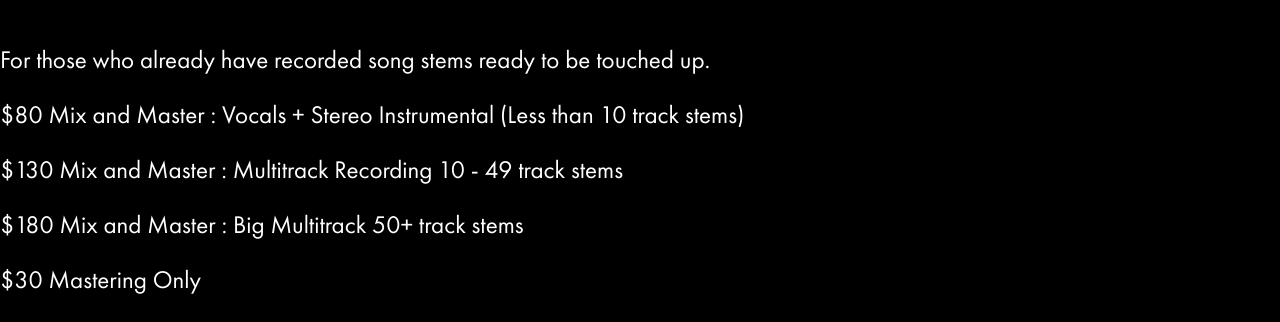
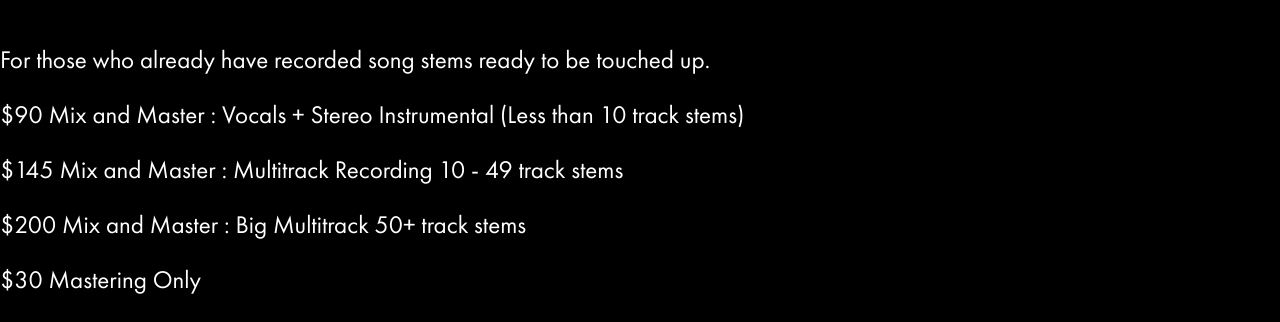
Before and after one commit to zackhanni/Soma-website-classic, a Jekyll site: the page built from _posts/2015-08-02-rates-services.md, in a window 1280 px wide and 900 px high, scrolled down 2035 px. Shown: the part 162-484 px from the top of the window. Built offline with Jekyll 4.4.1, drawn with Linux system fonts in a browser that asks for light colours; our own code applies the rules of GitHub Pages for plain Markdown files; some of the changed text lies outside the part shown.

Commit message:
price update + markdown error

```diff
--- a/_posts/2015-08-02-rates-services.md
+++ b/_posts/2015-08-02-rates-services.md
@@ -11,7 +11,7 @@ Includes engineer, recording, mixing, mastering and file transfers for duration
 
 Bulk Rate $450 for 10 hours (Time can be split across sessions. Expires after 1 year.)
 
-**_All work must be done during studio time_*
+**_All work must be done during studio time_**
 
 <!-- Start Square Appointments Embed code --> <a target="_top" style="background-color: #03A8D8; color: white; height: 40px; text-transform: uppercase; font-family: 'Square Market', 'helvetica neue', helvetica, arial, sans-serif; letter-spacing: 1px; line-height: 38px; padding: 0 28px; border-radius: 3px; font-weight: 500; font-size: 14px; cursor: pointer; display: inline-block;" href="https://squareup.com/appointments/book/52758083-5a1a-4b2d-a710-6687d1641594/8GNV6PJ8WK7YH/services" rel="nofollow">Book an Appointment</a> <!-- End Square Appointments Embed code -->
 
@@ -35,11 +35,11 @@ It's always valuable to have a fresh set of ears when mixing and mastering a son
 
 For those who already have recorded song stems ready to be touched up.
 
-$80 Mix and Master : Vocals + Stereo Instrumental (Less than 10 track stems)
+$90 Mix and Master : Vocals + Stereo Instrumental (Less than 10 track stems)
 
-$130 Mix and Master : Multitrack Recording 10 - 49 track stems
+$145 Mix and Master : Multitrack Recording 10 - 49 track stems
 
-$180 Mix and Master : Big Multitrack 50+ track stems
+$200 Mix and Master : Big Multitrack 50+ track stems
 
 $30 Mastering Only
 
```
